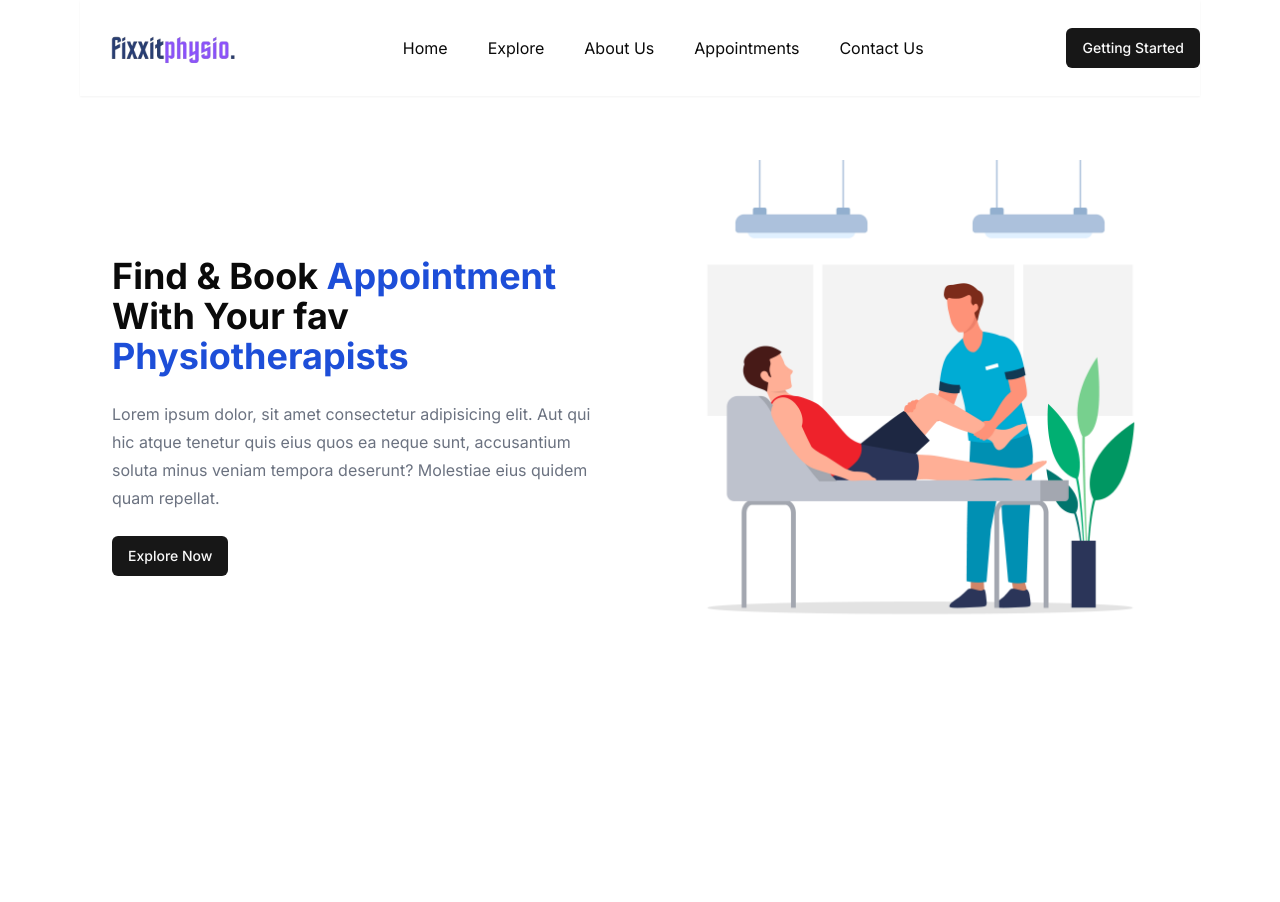
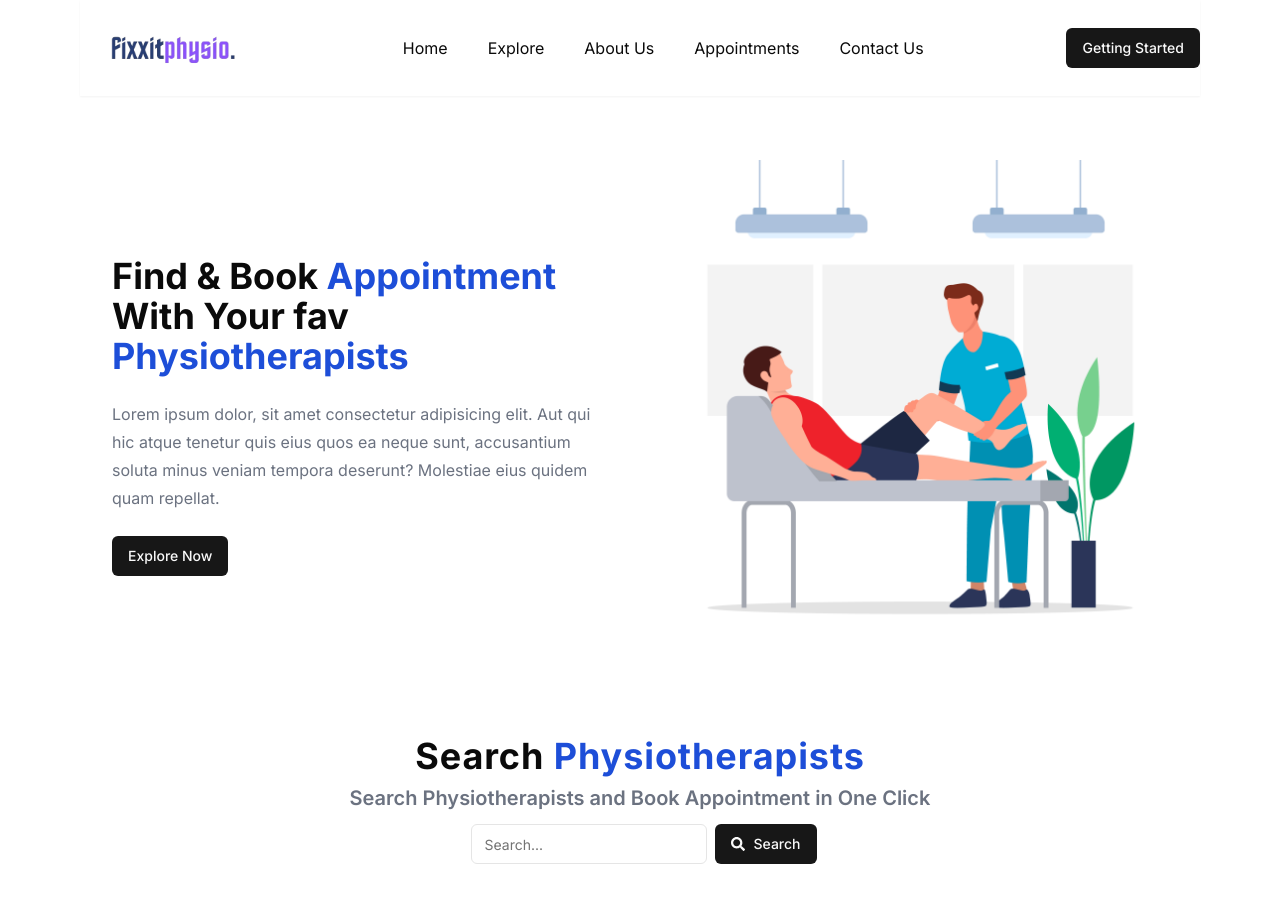
Before and after one commit to Ritikraushan1/doctors-app, a Next.js app: page / in a window 1280 px wide. Before the commit the page ends 800 px from the top, so only its background shows below. Built offline with nearby package versions, Linux system fonts and the light colour scheme.

Commit message:
search section

```diff
--- /dev/null
+++ b/app/_components/SearchPhysiotherapists.jsx
@@ -0,0 +1,31 @@
+import React from "react";
+import { FaSearch } from "react-icons/fa";
+import { Input } from "@/components/ui/input";
+import { Button } from "@/components/ui/button";
+
+function SearchPhysiotherapists() {
+    return (
+        <div className=" mb-10">
+            <h2 className=" font-bold text-4xl flex items-center justify-center leading-10 tracking-wide">
+                <p>
+                    Search <span className=" text-blue-700"> Physiotherapists</span>
+                </p>
+            </h2>
+            <div className=" mt-2">
+                <p className=" flex items-center justify-center font-semibold text-gray-500 text-xl">
+                    Search Physiotherapists and Book Appointment in One Click
+                </p>
+            </div>
+            <div className=" flex items-center justify-center mt-3">
+                <div className=" px-2">
+                    <Input type="text" placeholder="Search..." />
+                </div>
+                <div>
+                    <Button type="submit"><FaSearch className=" mr-2" />Search</Button>
+                </div>
+            </div>
+        </div>
+    );
+}
+
+export default SearchPhysiotherapists;
--- a/app/page.js
+++ b/app/page.js
@@ -1,11 +1,14 @@
 import Image from "next/image";
 import Hero from "./_components/Hero";
+import SearchPhysiotherapists from "./_components/SearchPhysiotherapists";
 
 export default function Home() {
   return (
     <main>
       {/*Hero Section*/}
       <Hero />
+      {/*Search Section*/}
+      <SearchPhysiotherapists />
     </main>
   );
 }
--- /dev/null
+++ b/components/ui/input.jsx
@@ -0,0 +1,19 @@
+import * as React from "react"
+
+import { cn } from "@/lib/utils"
+
+const Input = React.forwardRef(({ className, type, ...props }, ref) => {
+    return (
+        (<input
+            type={type}
+            className={cn(
+                "flex h-10 w-full rounded-md border border-input bg-background px-3 py-2 text-sm ring-offset-background file:border-0 file:bg-transparent file:text-sm file:font-medium placeholder:text-muted-foreground focus-visible:outline-none focus-visible:ring-2 focus-visible:ring-ring focus-visible:ring-offset-2 disabled:cursor-not-allowed disabled:opacity-50",
+                className
+            )}
+            ref={ref}
+            {...props} />)
+    );
+})
+Input.displayName = "Input"
+
+export { Input }
```
